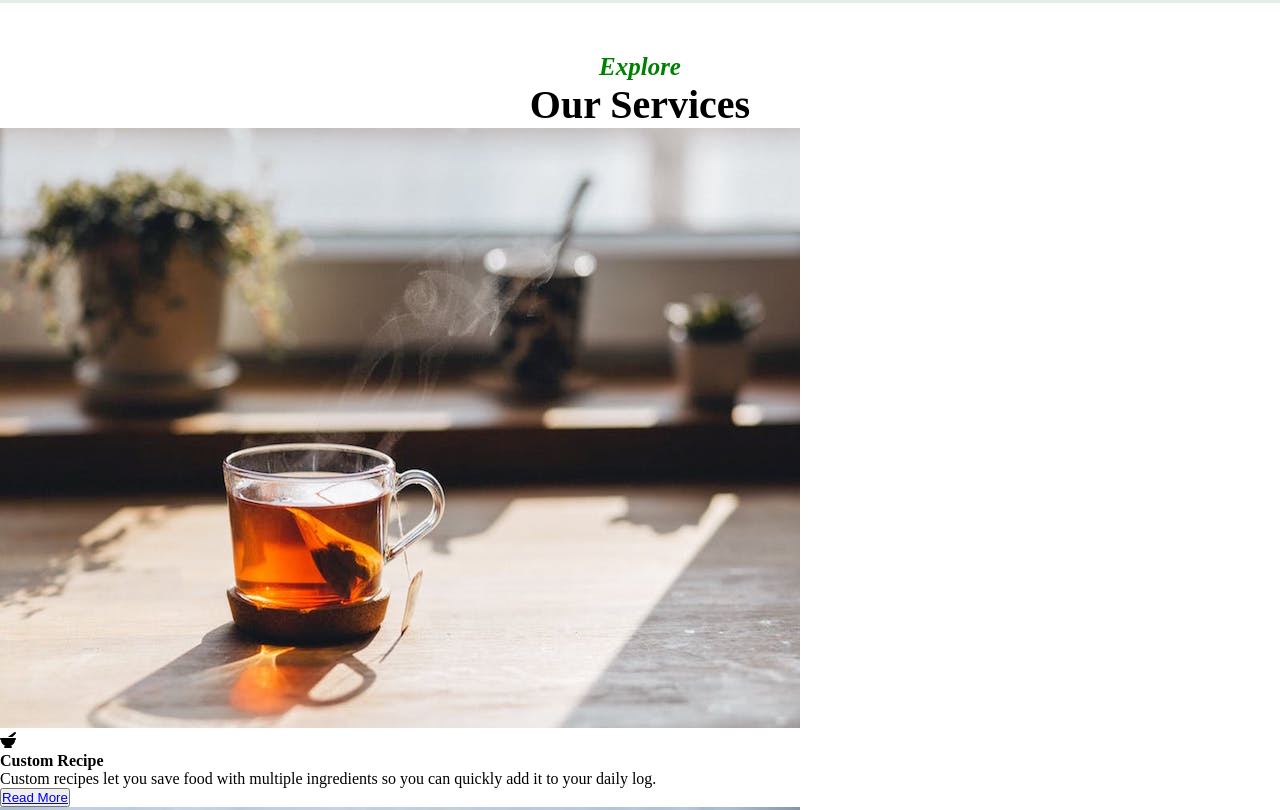
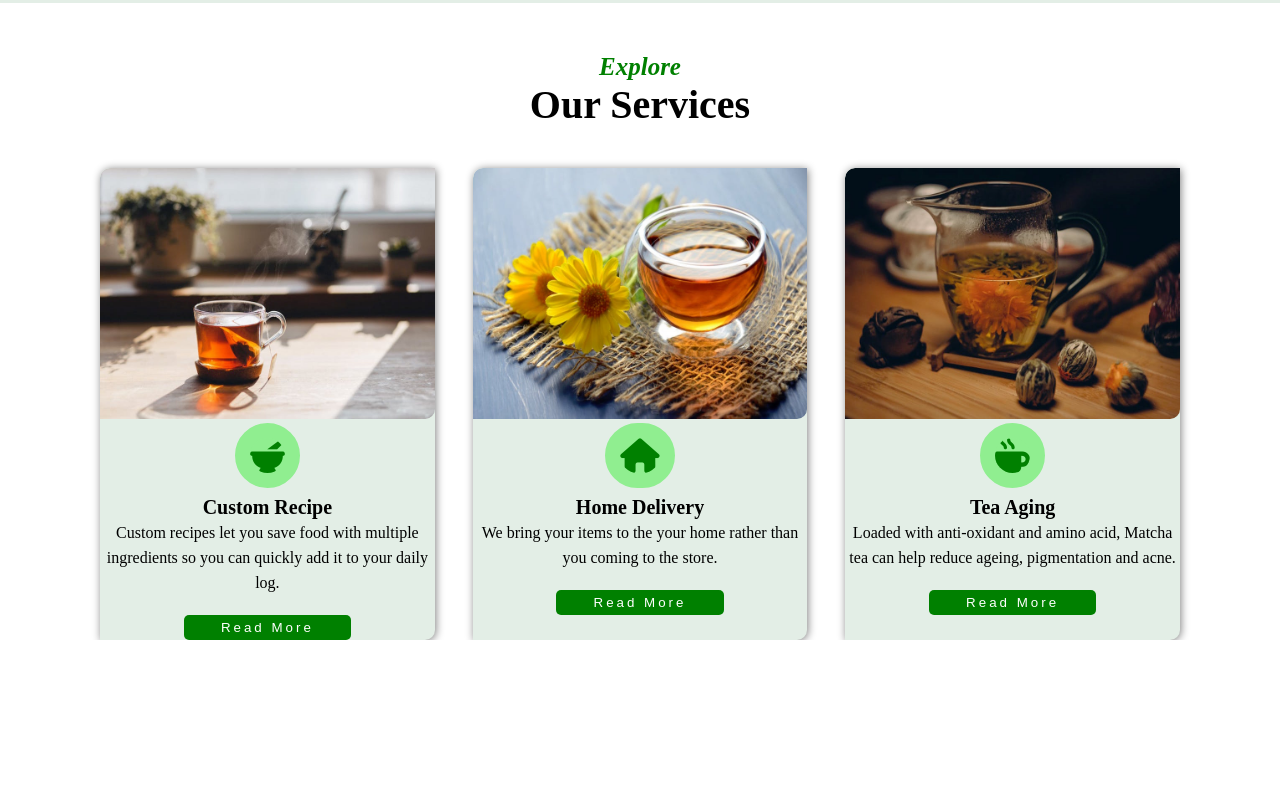
Before and after one commit to Lacary1st/Herbal-Tea, a plain HTML site: page index.html in a window 1280 px wide. Shown: the part 1820-2630 px from the top of the page. After the commit the page ends 2460 px from the top, so only its background shows below. Drawn offline with Linux system fonts and the light colour scheme.

Commit message:
completed services

```diff
--- a/index.html
+++ b/index.html
@@ -109,9 +109,9 @@
                 <img src="images/product-1.jpeg" alt="">
             </div>
 
-            <div>
+            <div class="product-description">
                 <i class="fa-solid fa-mortar-pestle"></i>
-                <h4>Custom Recipe</h4>
+                <h4 style="font-size: 20px ;">Custom Recipe</h4>
                 <p>Custom recipes let you save food with multiple ingredients so you can quickly add it to your daily log.</p>
                 <button><a href="https://www.culinarynutrition.com/how-to-become-a-skilled-recipe-developer/">Read More</a></button>
             </div>
@@ -123,10 +123,10 @@
                 <img src="images/product-2.jpeg" alt="">
             </div>
 
-            <div>
+            <div class="product-description">
                 <i class="fa-solid fa-house"></i>
-                <h4>Home Delivery</h4>
-                <p>Home delivery is the bringing of items to the customer's home rather than the customer taking or collecting them from the store.</p>
+                <h4 style="font-size: 20px ;">Home Delivery</h4>
+                <p>We bring your items to the your home rather than you coming to  the store.</p>
                 <button><a href="https://www.collinsdictionary.com/dictionary/english/home-delivery">Read More</a></button>
             </div>
 
@@ -137,11 +137,11 @@
                 <img src="images/product-3.jpeg" alt="">
             </div>
 
-            <div>
+            <div class="product-description">
                 <i class="fa-solid fa-mug-hot"></i>
-                <h4>Tea Aging</h4>
-                <p>Loaded with anti-oxidant and amino acid, Matcha tea can help reduce ageing, pigmentation and acne</p>
-                <button><a href="https://timesofindia.indiatimes.com/life-style/health-fitness/diet/drink-these-teas-daily-to-slow-down-ageing/photostory/76179106.cms"></a>Read More</button>
+                <h4 style="font-size: 20px ;">Tea Aging</h4>
+                <p>Loaded with anti-oxidant and amino acid, Matcha tea can help reduce ageing, pigmentation and acne.</p>
+                <button><a href="https://timesofindia.indiatimes.com/life-style/health-fitness/diet/drink-these-teas-daily-to-slow-down-ageing/photostory/76179106.cms">Read More</a></button>
             </div>
 
         </div>
--- a/style.css
+++ b/style.css
@@ -137,3 +137,61 @@
     padding-top: 50px;
     /* line-height: 10px; */
 }
+
+.services{
+    display: flex;
+    flex-wrap: wrap;
+    justify-content: space-between;
+    width: 100%;
+    margin-top: 20px;
+    padding: 0 100px;
+}
+.services > div{
+    width: 31%;
+    background-color: rgb(227, 238, 230);
+    border-top-left-radius: 10px;
+    border-bottom-right-radius: 10px;
+    margin-top: 20px;
+    box-shadow: 1px 1px 0.5em grey;
+    /* padding: 30px; */
+    /* margin-left: 10px; */
+    /* margin-right: 10px; */
+    /* margin: 0 auto; */
+}
+.services img{
+    width: 100%;
+    border-top-left-radius: 10px;
+    border-bottom-right-radius: 10px;
+}
+.services i{
+    color: green;
+    font-size: 35px;
+    border:15px solid lightgreen;
+    background-color: lightgreen;
+    border-radius: 40px;
+
+}
+.services button{
+    margin-top: 20px;
+    padding: 5px;
+    width: 50%;
+    letter-spacing: 3px;
+    background-color: green;
+    border: none;
+    color: white;
+    text-align: center;
+    border-radius: 5px;
+}
+.services button a{
+    color: white;
+    text-decoration: none;
+    /* text-align: center; */
+}
+.services button a:hover{
+    color: rgb(128, 160, 128);
+    background-color: black;
+}
+.product-description{
+    text-align: center;
+    line-height: 25px;
+}
```
